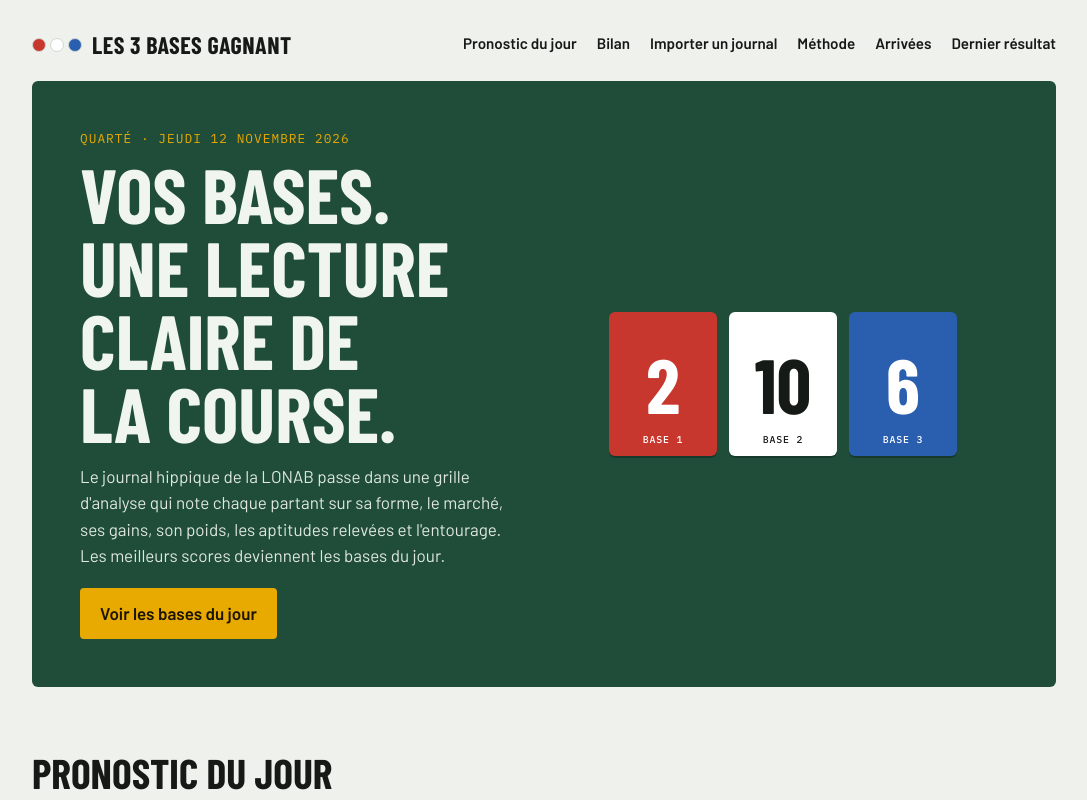
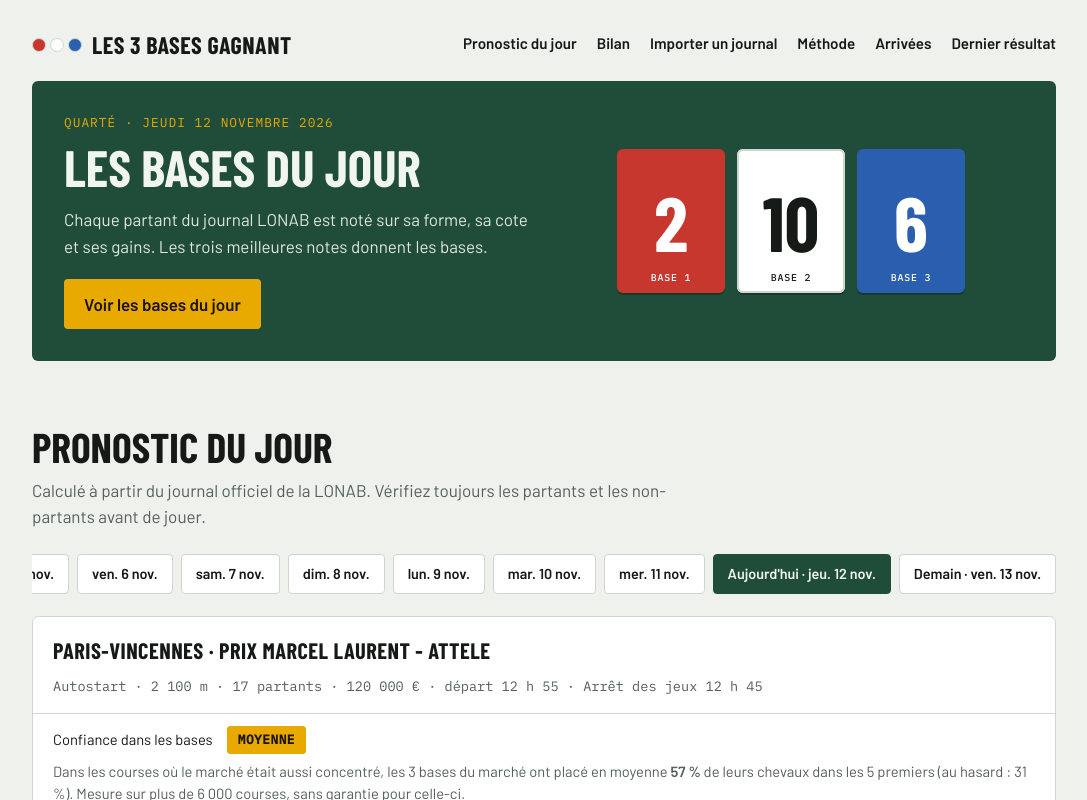
Before and after one commit to donfefal/les-3-bases-gagnant, a website: page index.html in a window 1280 px wide. Shown: the top 800 px of the page, without its empty margins (96-1183 px from the left). Drawn offline with nearby package versions, Linux system fonts and the light colour scheme; a web font is replaced by a local one.

Commit message:
Design : en-tête compact, badges aux couleurs du site, jours défilants, noms de courses lisibles
Co-Authored-By: Claude Sonnet 5.5 <noreply@anthropic.com>
Claude-Session: https://claude.ai/code/session_011X2ZmULsmKP8uen71KKmyq

```diff
--- a/index.html
+++ b/index.html
@@ -57,9 +57,9 @@ nav { display: flex; flex-wrap: wrap; gap: 6px 20px; font-weight: 600; font-size
 nav a { text-decoration: none; padding-block: 4px; border-bottom: 2px solid transparent; }
 nav a:hover { border-bottom-color: var(--silk); }
 
-.hero { background: var(--turf); color: var(--turf-fg); border-radius: 6px; padding: clamp(24px, 5vw, 48px); display: grid; gap: 28px; grid-template-columns: repeat(auto-fit, minmax(min(100%, 20rem), 1fr)); align-items: center; }
+.hero { background: var(--turf); color: var(--turf-fg); border-radius: 6px; padding: clamp(20px, 4vw, 32px); display: grid; gap: 28px; grid-template-columns: repeat(auto-fit, minmax(min(100%, 20rem), 1fr)); align-items: center; }
 .eyebrow { font-family: var(--mono); font-size: .8rem; letter-spacing: .08em; text-transform: uppercase; color: var(--silk); }
-h1 { font-family: var(--display); font-weight: 800; font-size: clamp(2.6rem, 9vw, 4.8rem); line-height: .95; margin: 8px 0 14px; text-transform: uppercase; text-wrap: balance; }
+h1 { font-family: var(--display); font-weight: 800; font-size: clamp(2rem, 6vw, 3.2rem); line-height: 1; margin: 8px 0 14px; text-transform: uppercase; text-wrap: balance; }
 .hero p { margin: 0 0 20px; max-width: 34rem; opacity: .92; }
 .btn { display: inline-block; background: var(--silk); color: var(--silk-fg); font: inherit; font-weight: 600; text-decoration: none; padding: 12px 20px; border-radius: 4px; border: 0; cursor: pointer; }
 .btn:hover { filter: brightness(1.08); }
@@ -67,7 +67,7 @@ h1 { font-family: var(--display); font-weight: 800; font-size: clamp(2.6rem, 9vw
 .cloths { display: flex; gap: 12px; justify-content: center; flex-wrap: wrap; }
 .cloth { width: clamp(76px, 22vw, 108px); aspect-ratio: 3/4; border-radius: 6px; display: grid; place-items: center; font-family: var(--display); font-weight: 800; font-size: clamp(3rem, 12vw, 4.8rem); box-shadow: 0 2px 0 rgba(0,0,0,.25); position: relative; }
 .cloth small { position: absolute; bottom: 8px; font-family: var(--mono); font-size: .62rem; font-weight: 500; letter-spacing: .08em; text-transform: uppercase; }
-.k1 { background: var(--c1); color: #fff; } .k2 { background: var(--c2); color: var(--c2-fg); } .k3 { background: var(--c3); color: #fff; }
+.k1 { background: var(--c1); color: #fff; } .k2 { background: var(--c2); color: var(--c2-fg); box-shadow: inset 0 0 0 2px var(--line), 0 2px 0 rgba(0,0,0,.25); } .k3 { background: var(--c3); color: #fff; }
 
 section { padding-block: clamp(36px, 7vw, 64px); }
 h2 { font-family: var(--display); font-weight: 700; font-size: clamp(1.9rem, 5vw, 2.6rem); line-height: 1.05; margin: 0 0 8px; text-transform: uppercase; text-wrap: balance; }
@@ -80,9 +80,9 @@ h3 { text-wrap: balance; }
 .dist { font-family: var(--mono); font-size: .78rem; color: var(--muted); }
 .confiance[hidden] { display: none; }
 .confiance .niv { font-family: var(--mono); font-size: .8rem; padding: 3px 10px; border-radius: 3px; border: 1px solid var(--line); text-transform: uppercase; letter-spacing: .04em; font-weight: 600; }
-.confiance .niv.forte { background: #1f7a3d; color: #fff; border-color: #1f7a3d; }
-.confiance .niv.moyenne { background: #c9892b; color: #fff; border-color: #c9892b; }
-.confiance .niv.faible { background: #8a3b3b; color: #fff; border-color: #8a3b3b; }
+.confiance .niv.forte { background: var(--turf); color: var(--turf-fg); border-color: var(--turf); }
+.confiance .niv.moyenne { background: var(--silk); color: var(--silk-fg); border-color: var(--silk); }
+.confiance .niv.faible { background: transparent; color: var(--danger); border-color: var(--danger); }
 .confiance .why { color: var(--muted); }
 .ecarts { padding: 12px 20px; border-top: 1px solid var(--line); font-size: .92rem; }
 .ecarts[hidden] { display: none; }
@@ -105,6 +105,7 @@ h3 { text-wrap: balance; }
 .tablebox { overflow-x: auto; background: var(--surface); border: 1px solid var(--line); border-radius: 6px; margin-top: 16px; }
 table { border-collapse: collapse; width: 100%; min-width: 42rem; font-size: .95rem; }
 th, td { text-align: left; padding: 10px 14px; border-bottom: 1px solid var(--line); white-space: nowrap; }
+td:nth-child(2) { white-space: normal; min-width: 12rem; }
 th { font-family: var(--mono); font-size: .75rem; letter-spacing: .06em; text-transform: uppercase; color: var(--muted); font-weight: 500; }
 td.num { font-family: var(--mono); font-variant-numeric: tabular-nums; }
 tr:last-child td { border-bottom: 0; }
@@ -144,7 +145,8 @@ textarea { font-family: var(--mono); font-size: .8rem; line-height: 1.5; min-hei
 details.manual summary { cursor: pointer; font-weight: 600; }
 details.manual .field { margin-top: 12px; }
 
-.days { display: flex; flex-wrap: wrap; gap: 8px; margin: 0 0 16px; }
+.days { display: flex; gap: 8px; margin: 0 0 16px; overflow-x: auto; padding-bottom: 6px; scrollbar-width: thin; }
+.day { flex: none; }
 .day { font: inherit; font-weight: 600; font-size: .9rem; padding: 8px 14px; border-radius: 4px; border: 1px solid var(--line); background: var(--surface); color: var(--fg); cursor: pointer; }
 .day[aria-pressed="true"] { background: var(--turf); color: var(--turf-fg); border-color: var(--turf); }
 .hit { background: var(--turf); color: var(--turf-fg); border-radius: 3px; padding: 0 6px; }
@@ -175,8 +177,8 @@ footer { border-top: 1px solid var(--line); padding-block: 24px 32px; color: var
     <div class="hero">
       <div>
         <div class="eyebrow" id="eyebrow">4+1</div>
-        <h1>Vos bases. Une lecture claire de la course.</h1>
-        <p>Le journal hippique de la LONAB passe dans une grille d'analyse qui note chaque partant sur sa forme, le marché, ses gains, son poids, les aptitudes relevées et l'entourage. Les meilleurs scores deviennent les bases du jour.</p>
+        <h1>Les bases du jour</h1>
+        <p>Chaque partant du journal LONAB est noté sur sa forme, sa cote et ses gains. Les trois meilleures notes donnent les bases.</p>
         <a class="btn" href="#pronostic">Voir les bases du jour</a>
       </div>
       <div class="cloths" id="hero-cloths"></div>
@@ -633,6 +635,8 @@ footer { border-top: 1px solid var(--line); padding-block: 24px 32px; color: var
       var tag = c.date === t ? "Aujourd'hui · " : (c.date === tm ? "Demain · " : "");
       return '<button type="button" class="day" data-i="' + i + '" aria-pressed="' + (c === DEFAULT_DATA) + '">' + tag + lab + "</button>";
     }).join("");
+    var on = el.querySelector('[aria-pressed="true"]');
+    if (on) el.scrollLeft = on.offsetLeft - el.clientWidth / 2 + on.offsetWidth / 2;
   }
   $("days").addEventListener("click", function (e) { var b = e.target.closest(".day"); if (b) selectCourse(COURSES[+b.getAttribute("data-i")]); });
 
```
Also changed, not shown: template.html (+13 -9 lines).
